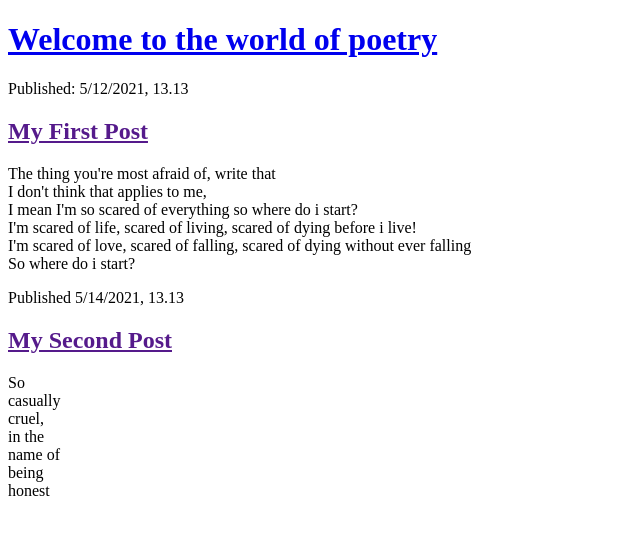
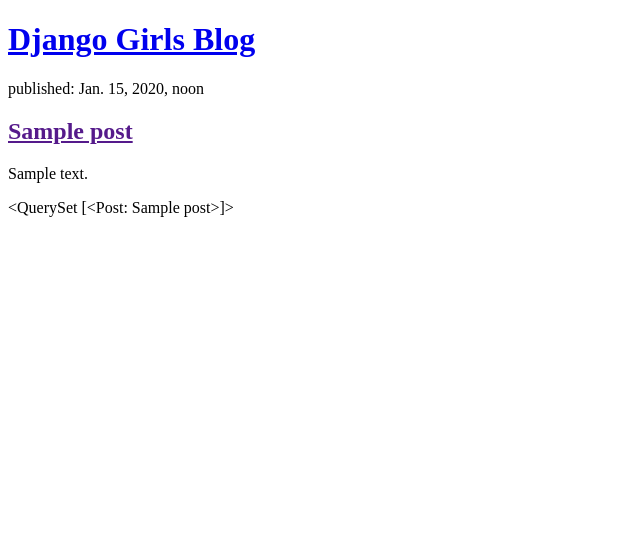
Before and after one commit to tashy-allie/my-first-blog, a Django app: page / in a window 1280 px wide. Shown: the top 535 px of the page, without its empty margins (0-640 px from the left). Run offline with Django 3.2, Linux system fonts and the light colour scheme; tables that the repository leaves empty hold one stand-in row (values such as "Sample post").

Commit message:
Modified templates to display posts from database.

```diff
--- a/blog/templates/blog/post_list.html
+++ b/blog/templates/blog/post_list.html
@@ -5,32 +5,17 @@
     </head>
     <body>
         <header>
-         <h1><a href="/"> Welcome to the world of poetry</a></h1>
+            <h1><a href="/">Django Girls Blog</a></h1>
         </header>
-        <article>
-            <time>Published: 5/12/2021, 13.13</time>
-            <h2><a href="">My First Post</a></h2>
-            <p>The thing you're most afraid of, write that <br>
-                I don't think that applies to me, <br>
-                I mean I'm so scared of everything so where do i start?<br>
-                I'm scared of life, scared of living, scared of dying before i live!<br>
-                I'm scared of love, scared of falling, scared of dying without ever falling<br>
-                So where do i start?
-            </p>
-        </article>
-        <article>
-            <time>Published 5/14/2021, 13.13 </time>
-            <h2><a href="">My Second Post</a></h2>
-            <p>
-                So <br>
-                casually <br>
-                       cruel,<br>
-                in the<br>
-                name of<br>
-                   being <br>
-                     honest
-            </p>
-        </article>
+
+        {% for post in posts %}
+            <article>
+                <time>published: {{ post.published_date }}</time>
+                <h2><a href="">{{ post.title }}</a></h2>
+                <p>{{ post.text|linebreaksbr }}</p>
+            </article>
+        {% endfor %}
+
      </body>
-
+{{posts}}
 </html>
--- a/blog/views.py
+++ b/blog/views.py
@@ -1,5 +1,9 @@
 from django.shortcuts import render
+from django.utils import timezone
+from .models import Post
+
 
 # Create your views here.
 def post_list(request):
-    return render(request, 'blog/post_list.html', {})
+    posts= Post.objects.filter(published_date__lte=timezone.now()).order_by('published_date')
+    return render(request, 'blog/post_list.html', {'posts': posts})
```
